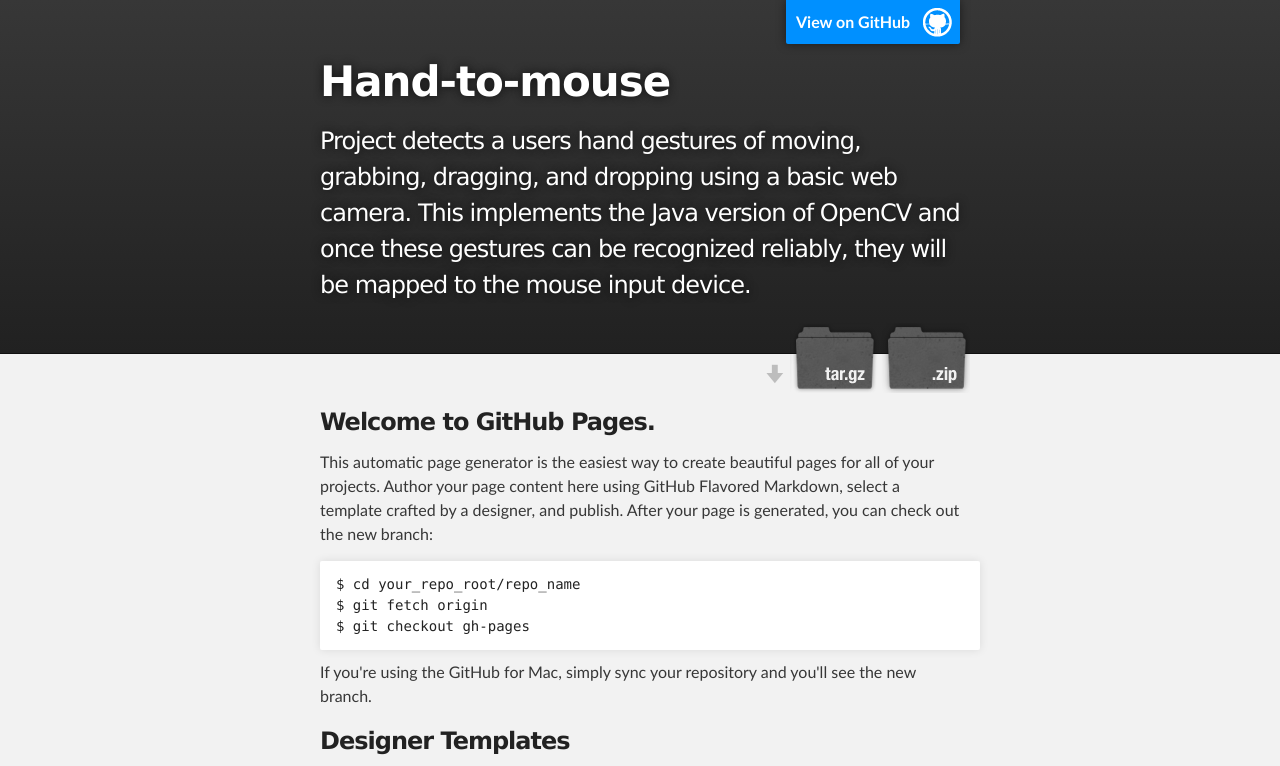
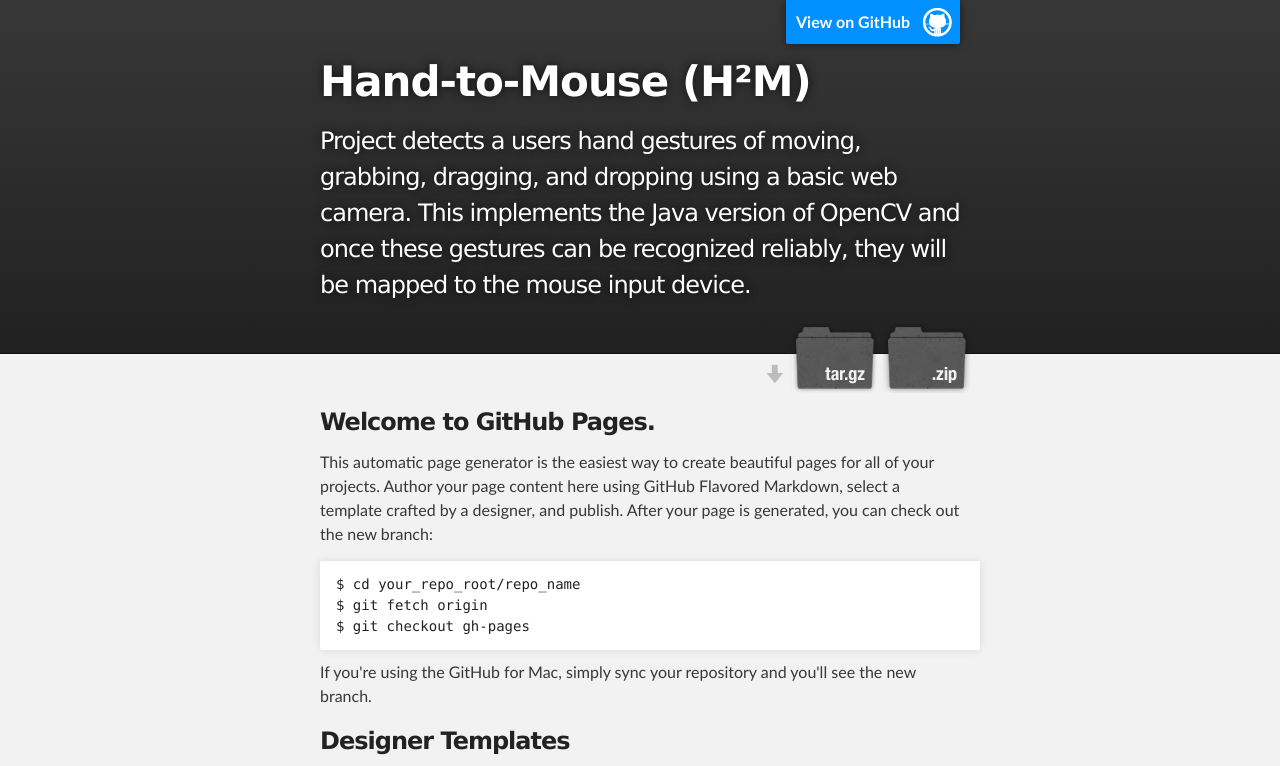
Before and after one commit to cnhartley/hand-to-mouse, a plain HTML site: page index.html in a window 1280 px wide. Shown: the top 766 px of the page. Drawn offline with Linux system fonts and the light colour scheme.

Commit message:
Update index.html

```diff
--- a/index.html
+++ b/index.html
@@ -8,7 +8,7 @@
 
     <link rel="stylesheet" type="text/css" media="screen" href="stylesheets/stylesheet.css">
 
-    <title>Hand-to-mouse</title>
+    <title>Hand-to-Mouse (H&sup2;M)</title>
   </head>
 
   <body>
@@ -18,7 +18,7 @@
         <header class="inner">
           <a id="forkme_banner" href="https://github.com/cnhartley/hand-to-mouse">View on GitHub</a>
 
-          <h1 id="project_title">Hand-to-mouse</h1>
+          <h1 id="project_title">Hand-to-Mouse (H&sup2;M)</h1>
           <h2 id="project_tagline">Project detects a users hand gestures of moving, grabbing, dragging, and dropping using a basic web camera. This implements the Java version of OpenCV and once these gestures can be recognized reliably, they will be mapped to the mouse input device.</h2>
 
             <section id="downloads">
```
